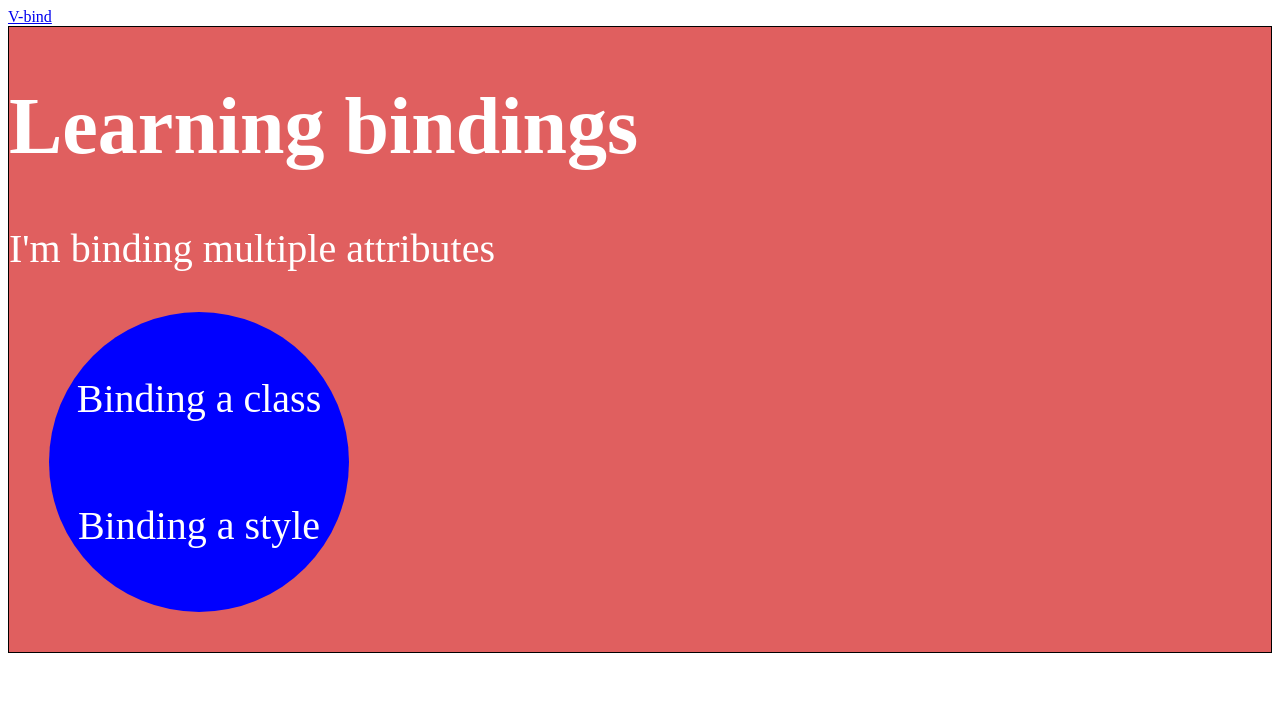
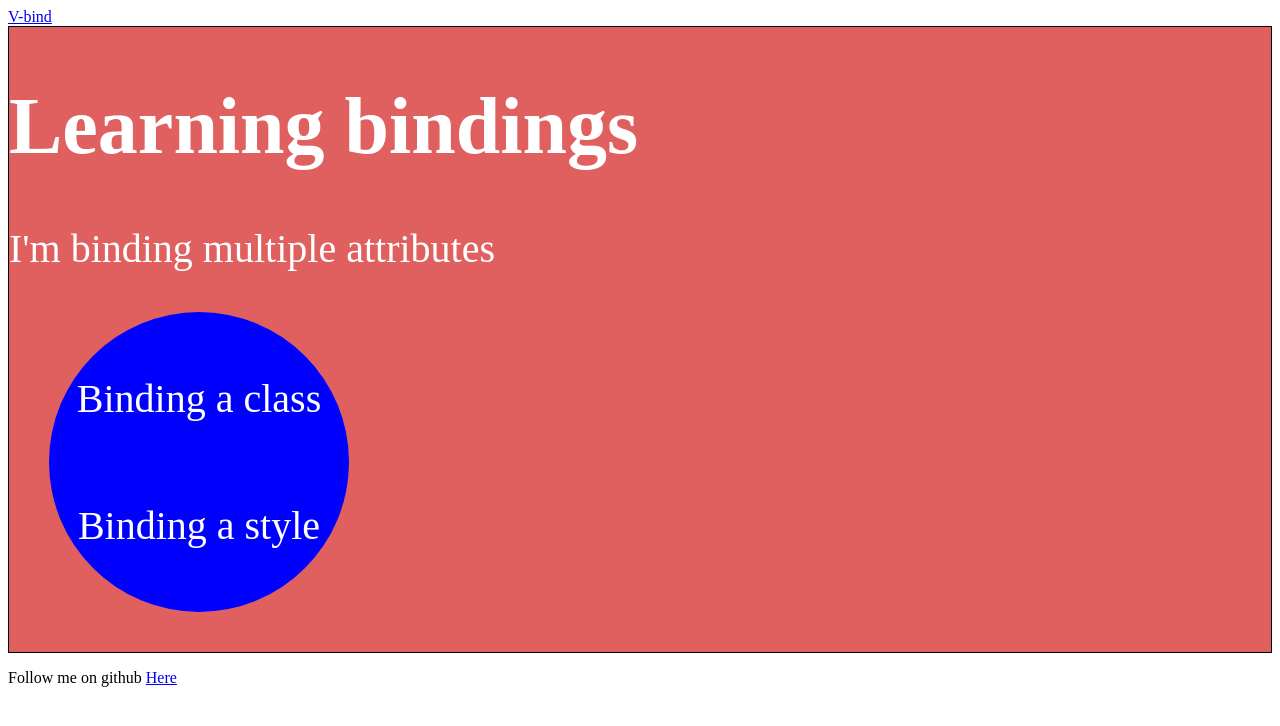
Before and after one commit to nikola-matkovic/VUE_learning, a Vue app in the folder learning-from-docs/: page /VBind in a window 1280 px wide. Shown: the top 726 px of the page. Built offline with nearby package versions, Linux system fonts and the light colour scheme.

Commit message:
bind custom attr

```diff
--- a/learning-from-docs/src/views/vBindView.vue
+++ b/learning-from-docs/src/views/vBindView.vue
@@ -7,6 +7,9 @@
             <p>Binding a style</p>
         </div>
     </main>
+    <footer>
+        <p>Follow me on github <a v-bind:[attr]="url"> Here</a></p>
+    </footer>
 </template>
 
 <script setup>
@@ -17,6 +20,9 @@ const objectOfBindings = {
         border: "1px solid black",
     },
 };
+
+let attr = "href";
+let url = "https://github.com/anonymousvegan";
 
 const objectOfBindings2 = {
     id: "div",
```
